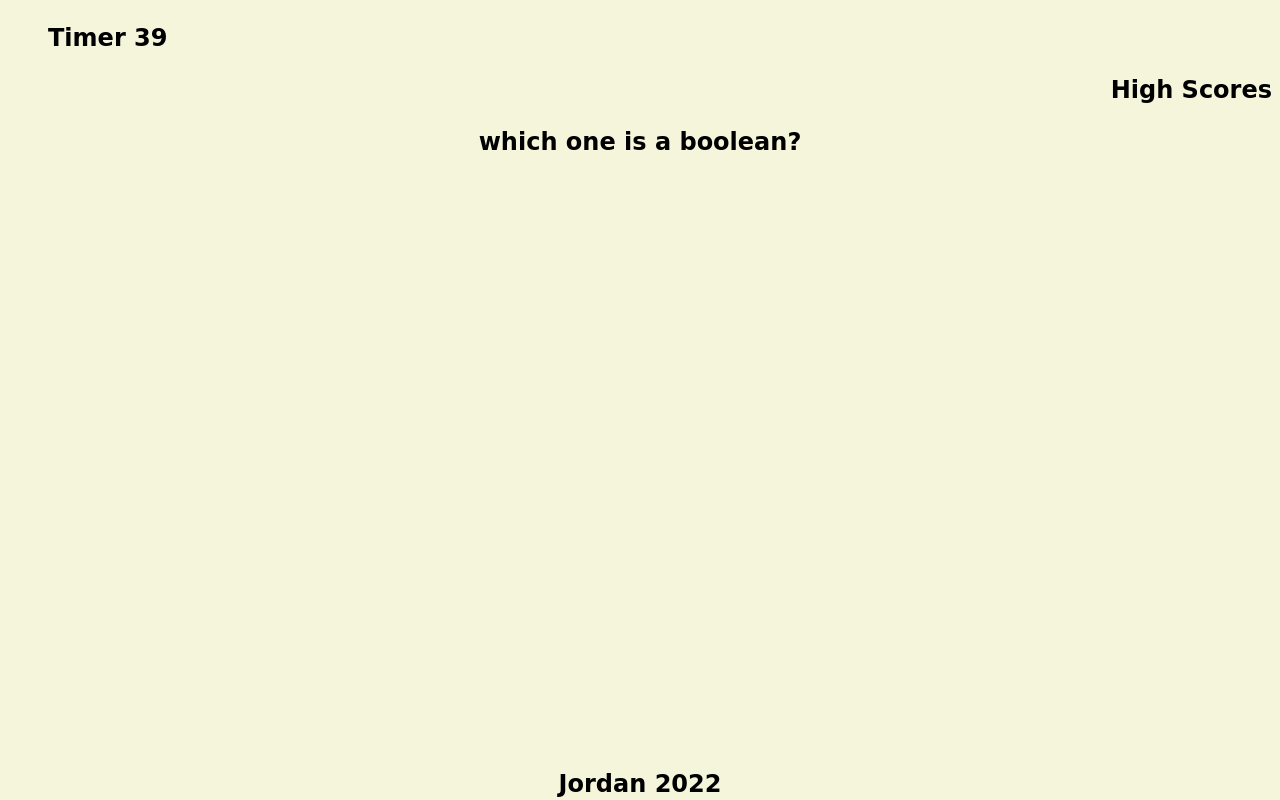
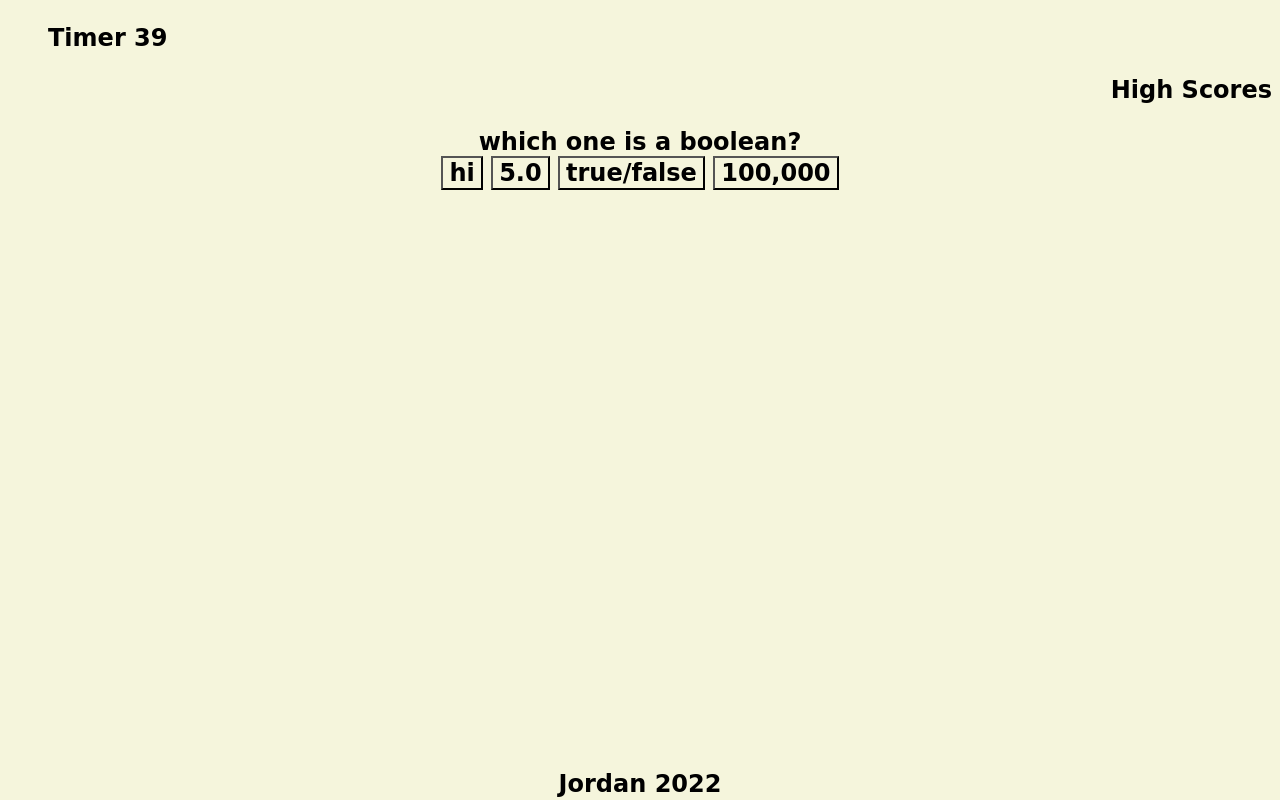
Before and after one commit to jnadal22/JavaScript-Quiz, a plain HTML site: page index.html in a window 1280 px wide. Both pictures are taken after a click on the button "start Quiz". Drawn offline with Linux system fonts and the light colour scheme; a web font is replaced by a local one.

Commit message:
javaScript changes for questions to appear on page

```diff
--- a/index.html
+++ b/index.html
@@ -27,8 +27,9 @@
 
 
 
-            <div id="question-container" class="hide">
+            <div id="question-container">
                 <div id="question">Questions</div>
+
                     <button id="btn1" class="ans-btn">1</button>
                     <button id="btn2" class="ans-btn">2</button>
                     <button id="btn3" class="ans-btn">3</button>
--- a/script.js
+++ b/script.js
@@ -1,7 +1,7 @@
 // The variables are set to get the quiz started
 let highScoresEl = document.querySelector("#high-scores");
 let startBtnEl = document.querySelector("#start");
-let questionsEl = document.querySelector("#question-container");
+let questionsEl = document.querySelector("#question");
 let playerInitials = document.getElementById("intials");
 let TimerEl = document.querySelector("#Timer");
 let secondsEl = document.querySelector("#seconds");
@@ -27,7 +27,7 @@ const myQuestions = [
       c: "true/false",
       d: "100,000",
     },
-    correctAnswer: "c",
+    correctAnswer: "true/false",
   },
   {
     question: "An Array holds variables with: ",
@@ -36,7 +36,7 @@ const myQuestions = [
       b: "3 values",
       c: "multiple values",
     },
-    correctAnswer: "c",
+    correctAnswer: "multiple values",
   },
   {
     question: "JavaScript is and ___________ language ",
@@ -46,7 +46,7 @@ const myQuestions = [
       c: "procedural",
       d: "none of the above",
     },
-    correctAnswer: "a",
+    correctAnswer: "object-oriented",
   },
   {
     question: "which is used to define a variable?",
@@ -56,19 +56,51 @@ const myQuestions = [
       c: "a and b",
       d: "none of the above",
     },
-    correctAnswer: "c",
+    correctAnswer: "a and b",
   },
 ];
 
 // console.log(quizTimer)
-
+var idx = 0;
 let countdownTimer = 40;
 
+function checkAns(evt){
+evt.preventDefault()
+if (evt.target.textContent === myQuestions[idx].correctAnswer){
+  idx++
+  displayQuestions()
+}else{
+  countdownTimer -= 10
+  idx++
+  displayQuestions()
+}
+}
+
+function displayQuestions(){
+
+  // for (var i = 0; i < 1; i++){
+    questionsEl.textContent = myQuestions[idx].question;
+    btn1El.textContent= myQuestions[idx].answers.a
+    btn2El.textContent= myQuestions[idx].answers.b
+    btn3El.textContent= myQuestions[idx].answers.c
+    btn4El.textContent= myQuestions[idx].answers.d
+    btn1El.addEventListener('click',checkAns)
+    btn2El.addEventListener('click',checkAns)
+    btn3El.addEventListener('click',checkAns)
+    btn4El.addEventListener('click',checkAns)
+
+
+
+  // }
+}
+
+
+
 function startCountdown() {
-  questionsEl.textContent = myQuestions[0].question;
+  displayQuestions()
   console.log(myQuestions[0]);
   introEl.style.display = "none";
-  questionsEl.style.display = "block";
+  // questionsEl.style.display = "block";
 
   const timerinterval = setInterval(function () {
     secondsEl.textContent = countdownTimer;
@@ -81,6 +113,8 @@ function startCountdown() {
   }, 1000);
 }
 
+
+
 startBtnEl.addEventListener("click", startCountdown);
 
 ansBtnEl.addEventListener("click", selectedAnswer);
```
Also changed, not shown: Screen Shot 2022-07-08 at 3.44.54 PM.png (added), 1 other file.
